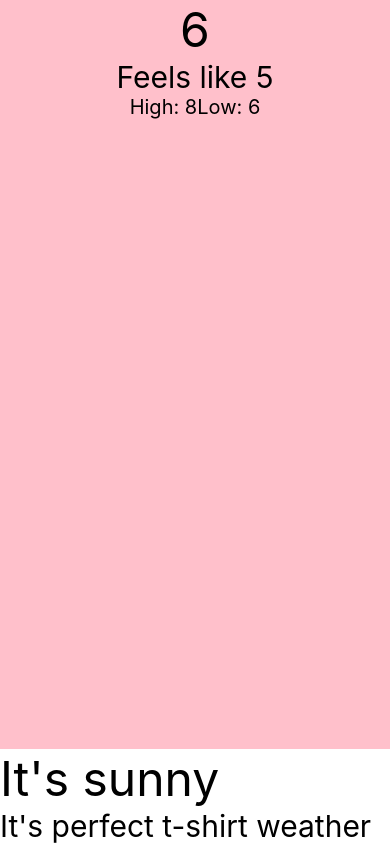
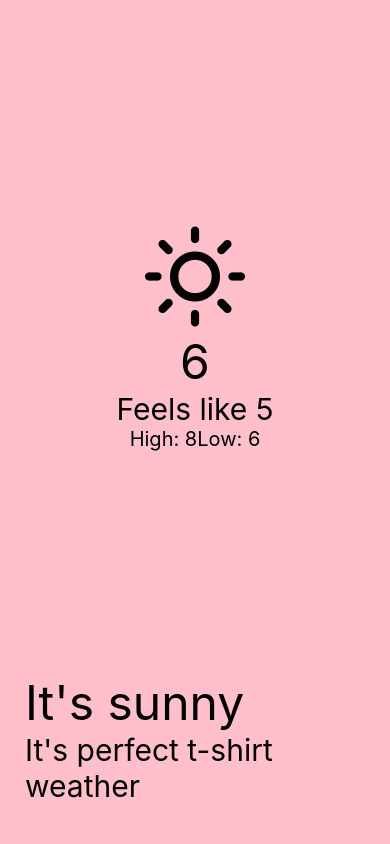
Before and after one commit to GanibegovicIsmail/react-native-weather-app, a React Native app: screen / in a window 390 px wide. Built offline with nearby package versions, Linux system fonts and the light colour scheme.

Commit message:
feat: sun icon and text alignment

```diff
--- a/App.js
+++ b/App.js
@@ -1,12 +1,14 @@
 import React from 'react';
 import {View, Text,SafeAreaView,StyleSheet} from  'react-native'
 import GlobalStyles from './GlobalStyles';
+import { Feather } from '@expo/vector-icons';
 
 const App = () => {
   return (
 
     <SafeAreaView style ={GlobalStyles.androidSafeArea}>
     <View style = {styles.container}>
+    <Feather name="sun" size={100} color="black" />
       <Text style={styles.temp}>6</Text>
       <Text style = {styles.feels}>Feels like 5</Text>
       <View style = {styles.highLowWrapper}>
@@ -23,9 +25,9 @@
 }
 const styles = StyleSheet.create({
   container: {
-    backgroundColor: 'pink',
     flex:1,
     alignItems: 'center',
+    justifyContent: 'center',
   },
   temp: {
   color: 'black',
@@ -44,7 +46,9 @@
   },
   bodyWrapper:{
     justifyContent: 'flex-end',
-    alignItems: 'flex-start'
+    alignItems: 'flex-start',
+    paddingLeft: 25,
+    marginBottom: 40
   },
   description:{
     fontSize:48,
--- a/GlobalStyles.js
+++ b/GlobalStyles.js
@@ -3,7 +3,7 @@
 export default StyleSheet.create({
     androidSafeArea:{
         flex:1,
-        backgroundColor: 'transparent',
+        backgroundColor: 'pink',
         paddingTop: Platform.OS === "android" ? 40 : 0
 
 
```
